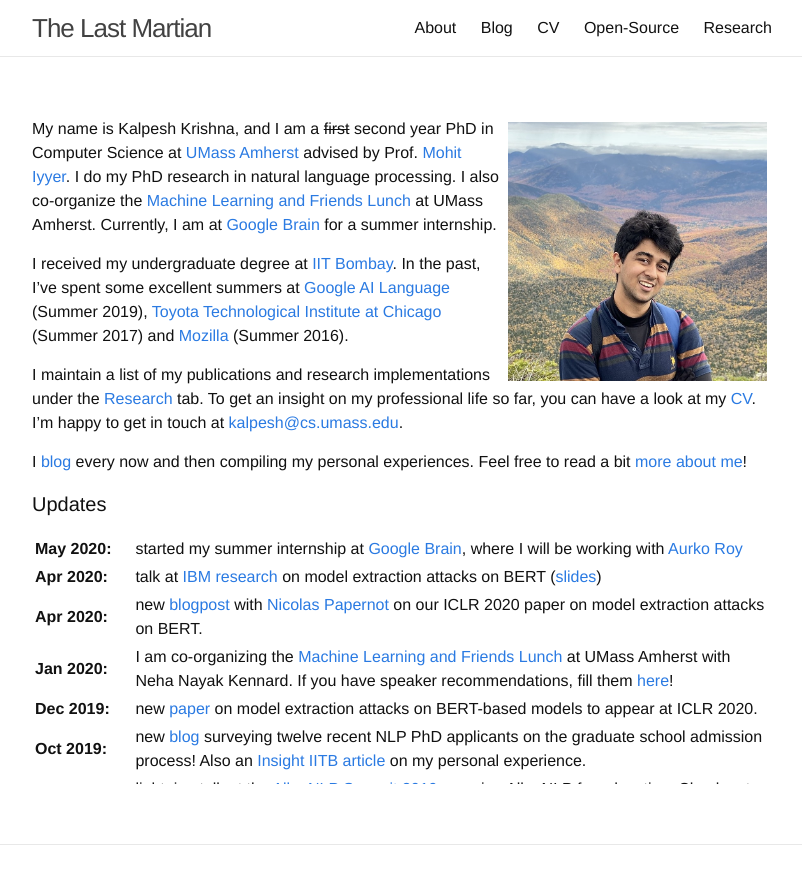
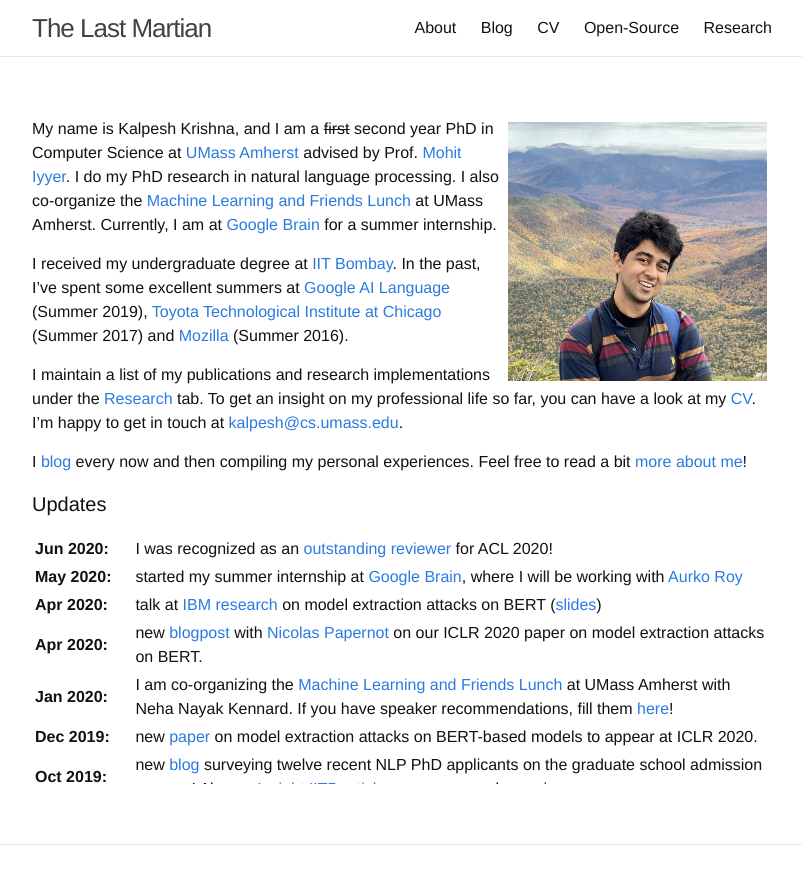
Before and after one commit to martiansideofthemoon/martiansideofthemoon.github.io, a Jekyll site: the page built from index.md, in a window 1280 px wide, cut to the strip 0-871 px from the top of the page. Shown: the whole strip, without its empty margins (238-1040 px from the left). Built offline with Jekyll 4.4.1, drawn with Linux system fonts in a browser that asks for light colours; comment, search, counter and statistics services are not loaded.

Commit message:
Update, July 11

```diff
--- a/index.md
+++ b/index.md
@@ -19,6 +19,7 @@ I [blog]({{ site.url }}/archive) every now and then compiling my personal experi
 <table>
 <col width="100px">
 <col width="650px">
+<tr><td><b>Jun 2020:</b></td><td>I was recognized as an <a href="https://www.aclweb.org/anthology/2020.acl-main.0.pdf#page=25">outstanding reviewer</a> for ACL 2020!</td></tr>
 <tr><td><b>May 2020:</b></td><td>started my summer internship at <a href="https://research.google/teams/brain/">Google Brain</a>, where I will be working with <a href="https://sites.google.com/site/royaurko">Aurko Roy</a></td></tr>
 <tr><td><b>Apr 2020:</b></td><td>talk at <a href="https://www.research.ibm.com/">IBM research</a> on model extraction attacks on BERT (<a href="https://docs.google.com/presentation/d/1emJb07ER8Gje6PGauIU--t0DCgvECJlnjVQfv9rOUkM/edit">slides</a>)</td></tr>
 <tr><td><b>Apr 2020:</b></td><td>new <a href="http://www.cleverhans.io/2020/04/06/stealing-bert.html">blogpost</a> with <a href="https://www.papernot.fr">Nicolas Papernot</a> on our ICLR 2020 paper on model extraction attacks on BERT.</td></tr>
```
